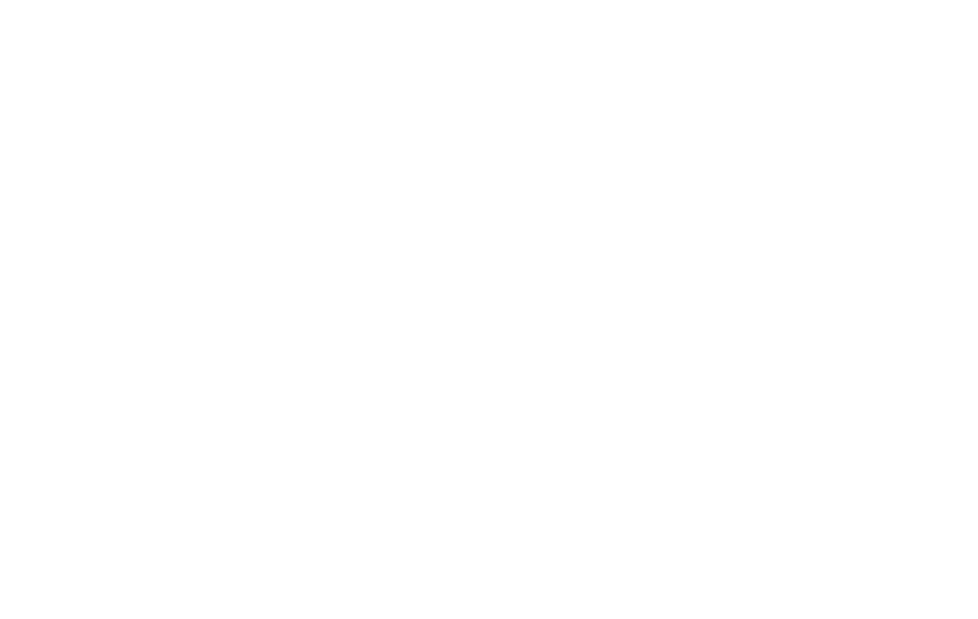
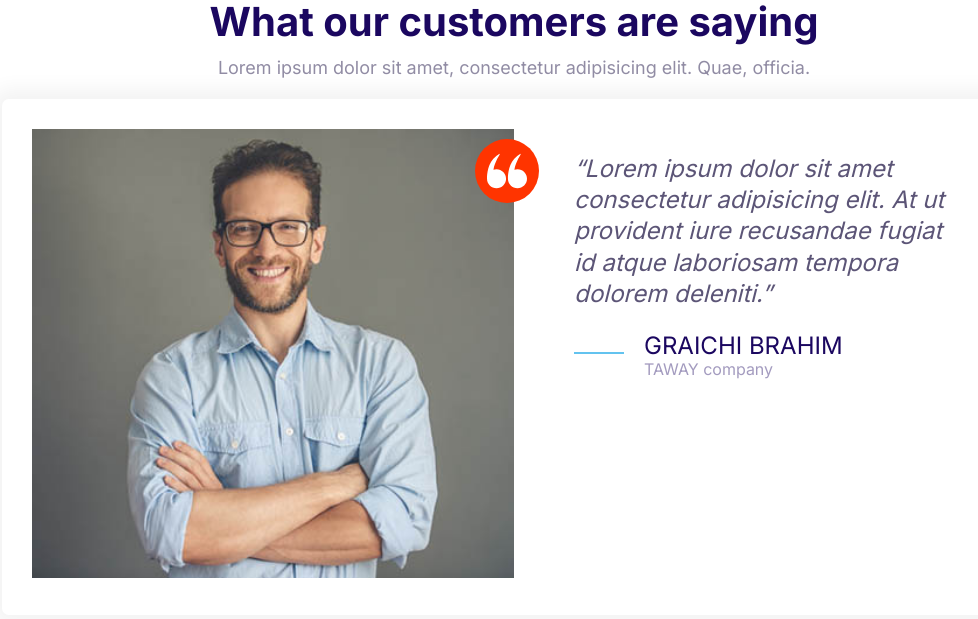
Before and after one commit to gb-brahim/domain, a plain HTML site: page index.html in a window 1280 px wide. Shown: the whole page, without its empty margins (126-1104 px from the left). Drawn offline with Linux system fonts and the light colour scheme.

Commit message:
define the testimonial block

```diff
--- a/index.html
+++ b/index.html
@@ -12,7 +12,44 @@
     <link rel="stylesheet" href="css/normalize.css">
 </head>
 <body >
-
+<section class="block">
+    <header class="block__header">
+        <h2>What our customers are saying</h2>
+        <p>Lorem ipsum dolor sit amet, consectetur adipisicing elit. Quae, officia.</p>
+    </header>
+    <div class="container">
+        <div class="card testimonial">
+            <div class="grid grid--1x2">
+                <div class="testimonial--imageIconContainer">
+                   <span class="icon-container">
+                       <svg class="icon icon--white icon--small">
+                           <use xlink:href="images/sprite.svg#quotes"></use>
+                       </svg>
+                   </span>
+                    <img class="testimonial__image" src="/images/testimonial.jpg" alt="">
+                   </div>
+         <div>
+           <blockquote class="quote">
+               <p class="quote__text">Lorem ipsum dolor sit amet consectetur adipisicing elit. At ut provident iure recusandae fugiat id atque laboriosam tempora dolorem deleniti.</p>
+               <footer>
+                <div class="media">
+                    <div class="media__image">
+                        <svg class="icon icon--primary quote-line">
+                            <use xlink:href="images/sprite.svg#line"></use>
+                        </svg>
+                    </div>
+                    <div class="media__body">
+                <h3 class="media__title quote__author">GRAICHI BRAHIM </h3>
+                <p class="quote__company">TAWAY company</p>
+                    </div>
+                </div>
+               </footer>
+           </blockquote>
+         </div>
+               </div>
+        </div>
+    </div>
+</section>
 
 <script src="/main.js"></script>
 </body>
```
